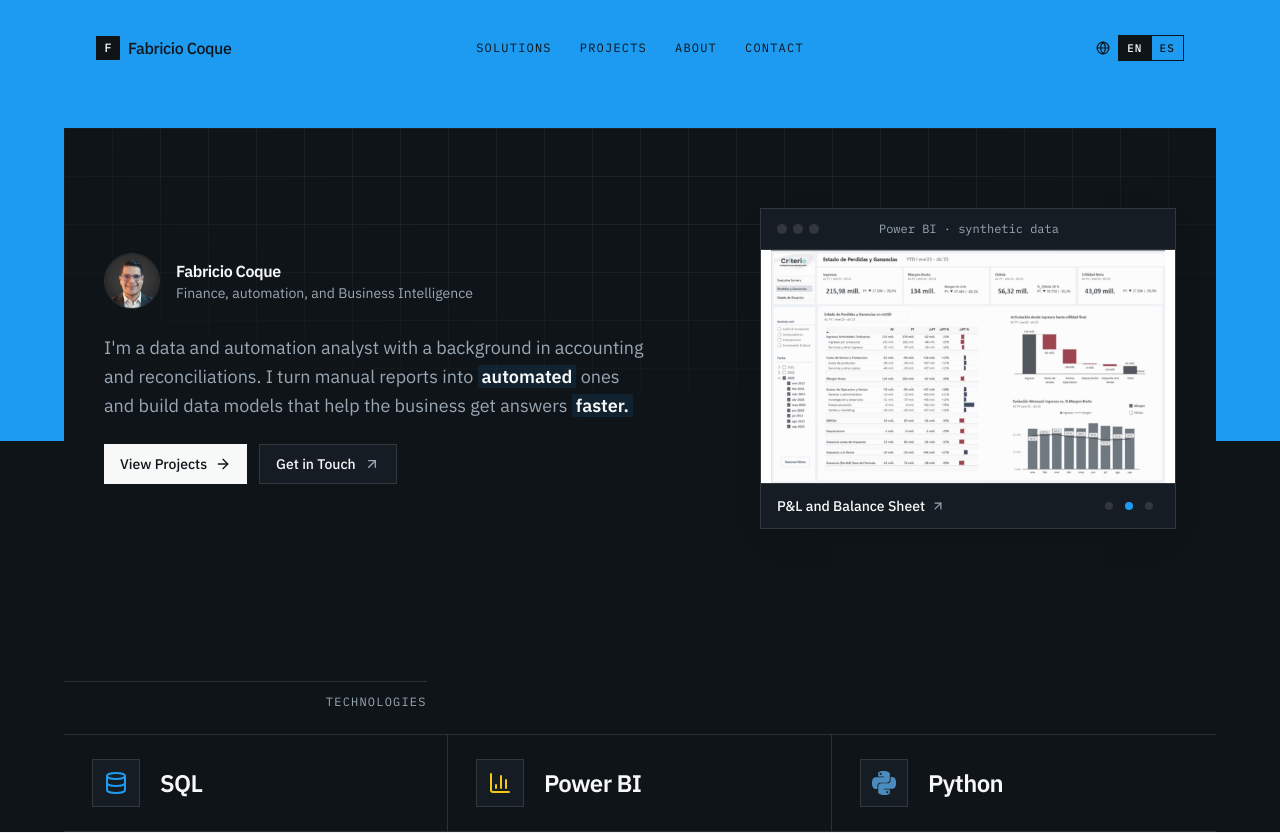
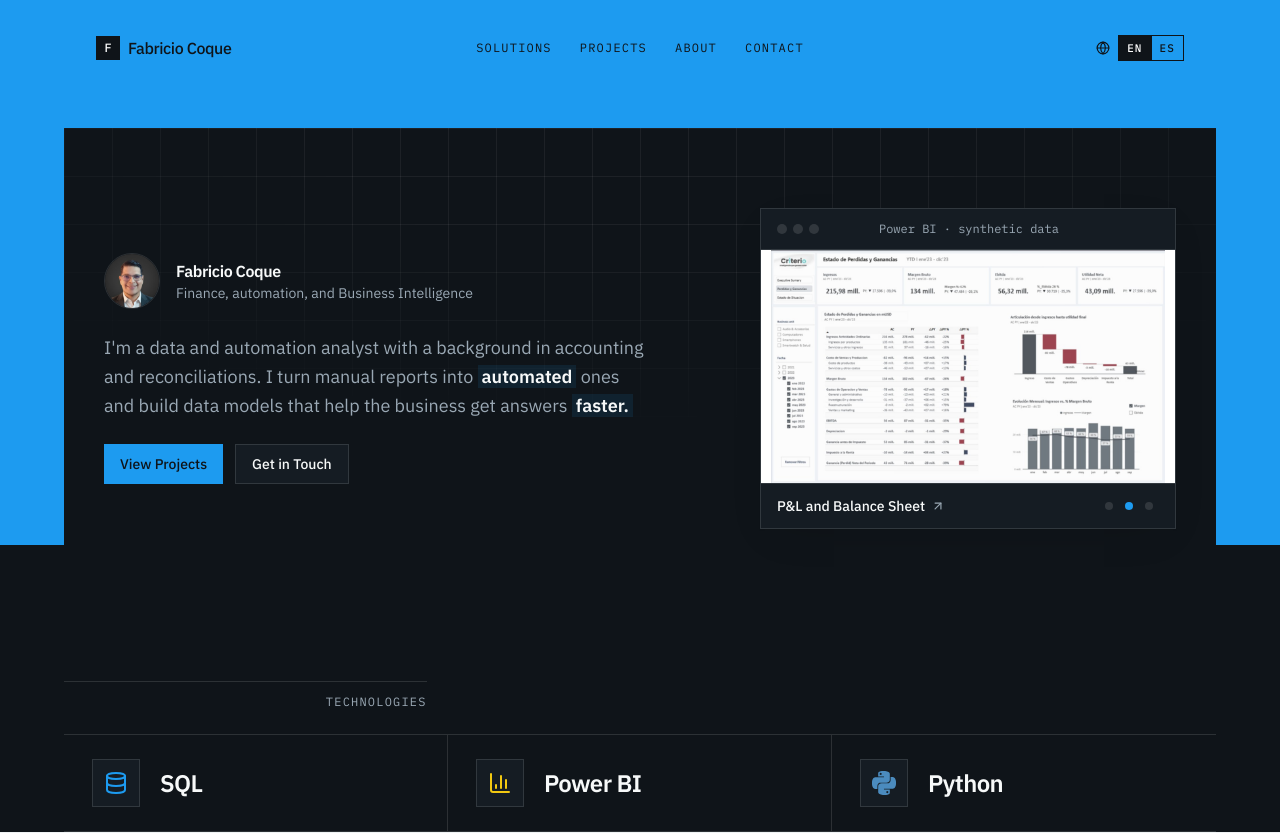
Before and after one commit to FabricioCoque/portoflio_web, a Next.js app: page / in a window 1280 px wide. Shown: the top 833 px of the page. Built offline with nearby package versions, Linux system fonts and the light colour scheme.

Commit message:
Actualziar boton

```diff
--- a/components/portfolio/hero.tsx
+++ b/components/portfolio/hero.tsx
@@ -3,7 +3,7 @@
 import Image from 'next/image'
 import Link from 'next/link'
 import { useEffect, useState } from 'react'
-import { ArrowRight, ArrowUpRight } from 'lucide-react'
+import { ArrowUpRight } from 'lucide-react'
 import perfil from '@/public/images/perfil.jpg'
 import slide1 from '@/public/images/hero/hero-1.jpg'
 import slide2 from '@/public/images/hero/hero-2.jpg'
@@ -31,7 +31,7 @@ export function Hero() {
       className="theme-dark relative bg-background px-5 pt-[6.5rem] text-foreground md:px-8 md:pt-32"
     >
       {/* Banda azul de fondo: se ve a los lados y arriba del panel. Termina antes del final del Hero (bottom-24) */}
-      <div aria-hidden="true" className="absolute inset-x-0 top-0 bottom-50 bg-accent" />
+      <div aria-hidden="true" className="absolute inset-x-0 top-0 bottom-24 bg-accent" />
 
       {/* Panel oscuro al ancho del contenido */}
       <div className="relative mx-auto max-w-6xl overflow-hidden bg-background">
@@ -62,20 +62,15 @@ export function Hero() {
             <div className="mt-6 flex flex-wrap items-center gap-3">
               <a
                 href="#projects"
-                className="group inline-flex h-10 items-center gap-2 rounded-lg bg-foreground px-4 text-sm font-medium text-background transition-all hover:opacity-90"
+                className="group inline-flex h-10 items-center gap-2 rounded-lg bg-accent px-4 text-sm font-medium text-background transition-all hover:opacity-90"
               >
                 {h.ctaProjects}
-                <ArrowRight className="size-4 transition-transform group-hover:translate-x-0.5" aria-hidden="true" />
               </a>
               <a
                 href="#contact"
                 className="group inline-flex h-10 items-center gap-2 rounded-lg border border-border bg-card px-4 text-sm font-medium transition-colors hover:border-foreground/30"
               >
                 {h.ctaContact}
-                <ArrowUpRight
-                  className="size-4 text-muted-foreground transition-transform group-hover:-translate-y-0.5 group-hover:translate-x-0.5"
-                  aria-hidden="true"
-                />
               </a>
             </div>
           </div>
```
